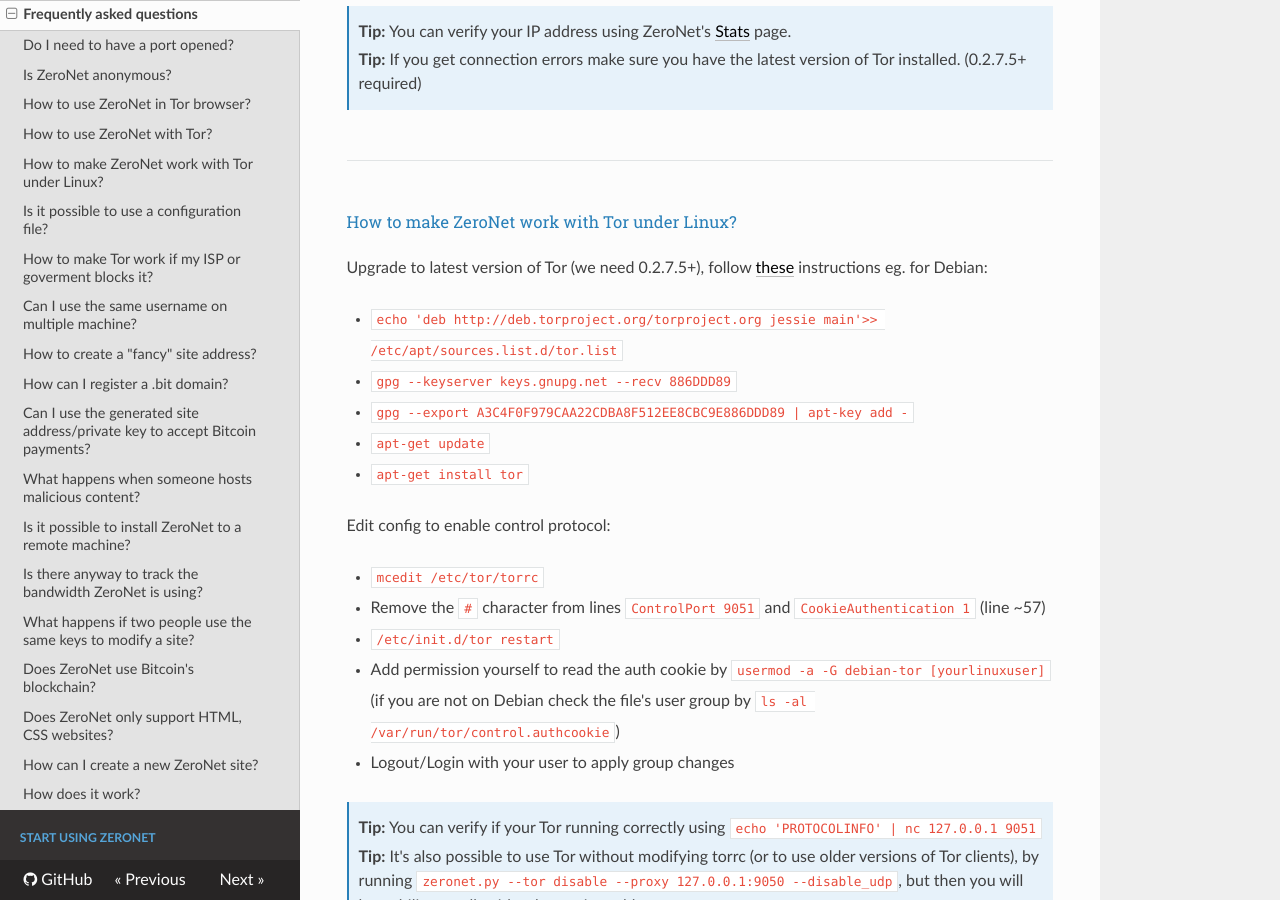
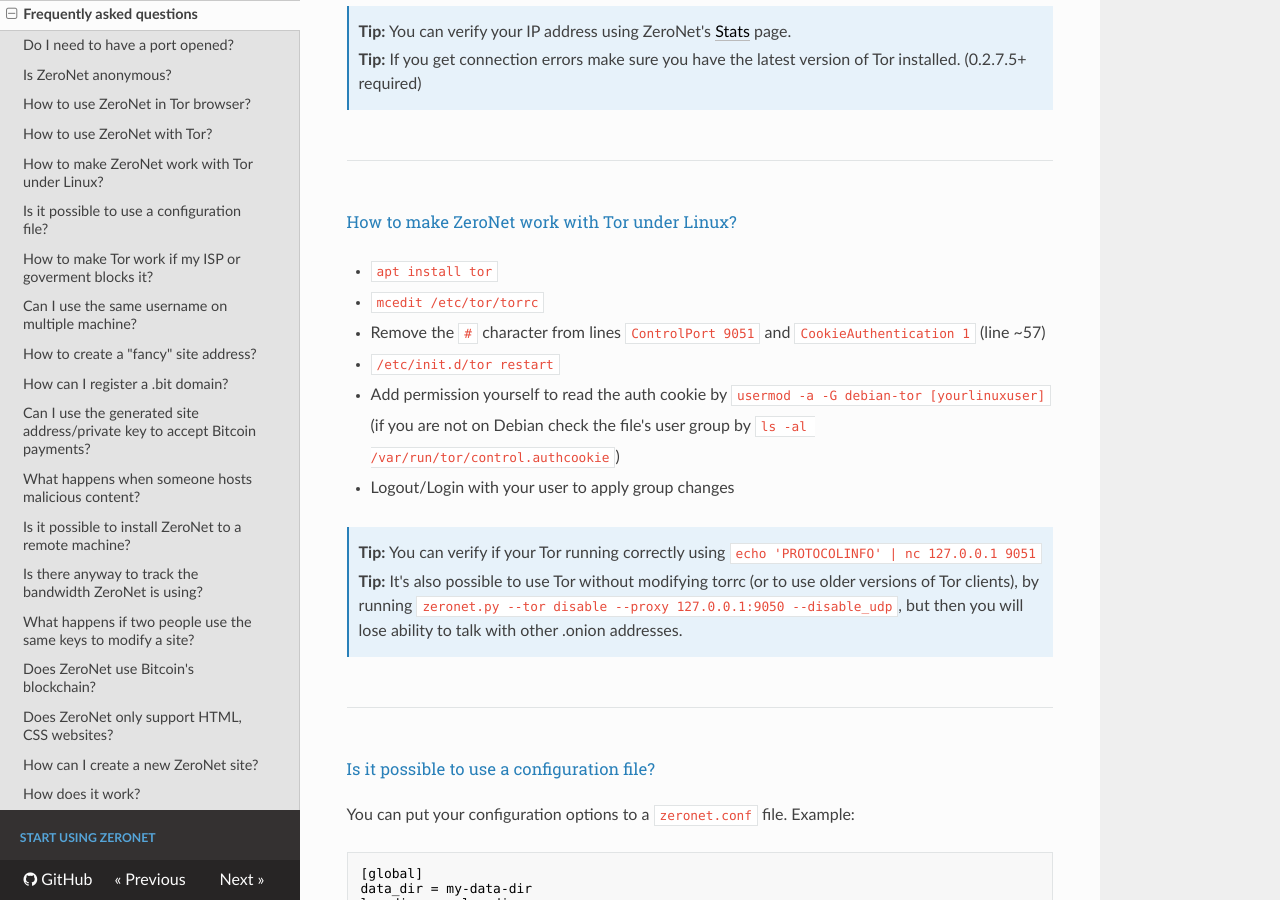
Before and after one commit to HelloZeroNet/Documentation, an MkDocs documentation site: the page built from docs/faq.md, in a window 1280 px wide and 900 px high, scrolled down 1594 px. Built offline with MkDocs 1.6.1, drawn with Linux system fonts in a browser that asks for light colours; nearby versions of some CDN libraries; comment, search, counter and statistics services are not loaded; old or Windows-style settings are respelled for this version of MkDocs.

Commit message:
Update faq.md

```diff
--- a/docs/faq.md
+++ b/docs/faq.md
@@ -66,16 +66,7 @@
 
 #### How to make ZeroNet work with Tor under Linux?
 
-Upgrade to latest version of Tor (we need 0.2.7.5+), follow [these](https://www.torproject.org/docs/debian.html.en) instructions eg. for Debian:
-
- - `echo 'deb http://deb.torproject.org/torproject.org jessie main'>> /etc/apt/sources.list.d/tor.list`
- - `gpg --keyserver keys.gnupg.net --recv 886DDD89`
- - `gpg --export A3C4F0F979CAA22CDBA8F512EE8CBC9E886DDD89 | apt-key add -`
- - `apt-get update`
- - `apt-get install tor`
-
-Edit config to enable control protocol:
-
+ - `apt install tor`
  - `mcedit /etc/tor/torrc`
  - Remove the `#` character from lines `ControlPort 9051` and `CookieAuthentication 1` (line ~57)
  - `/etc/init.d/tor restart`
```
